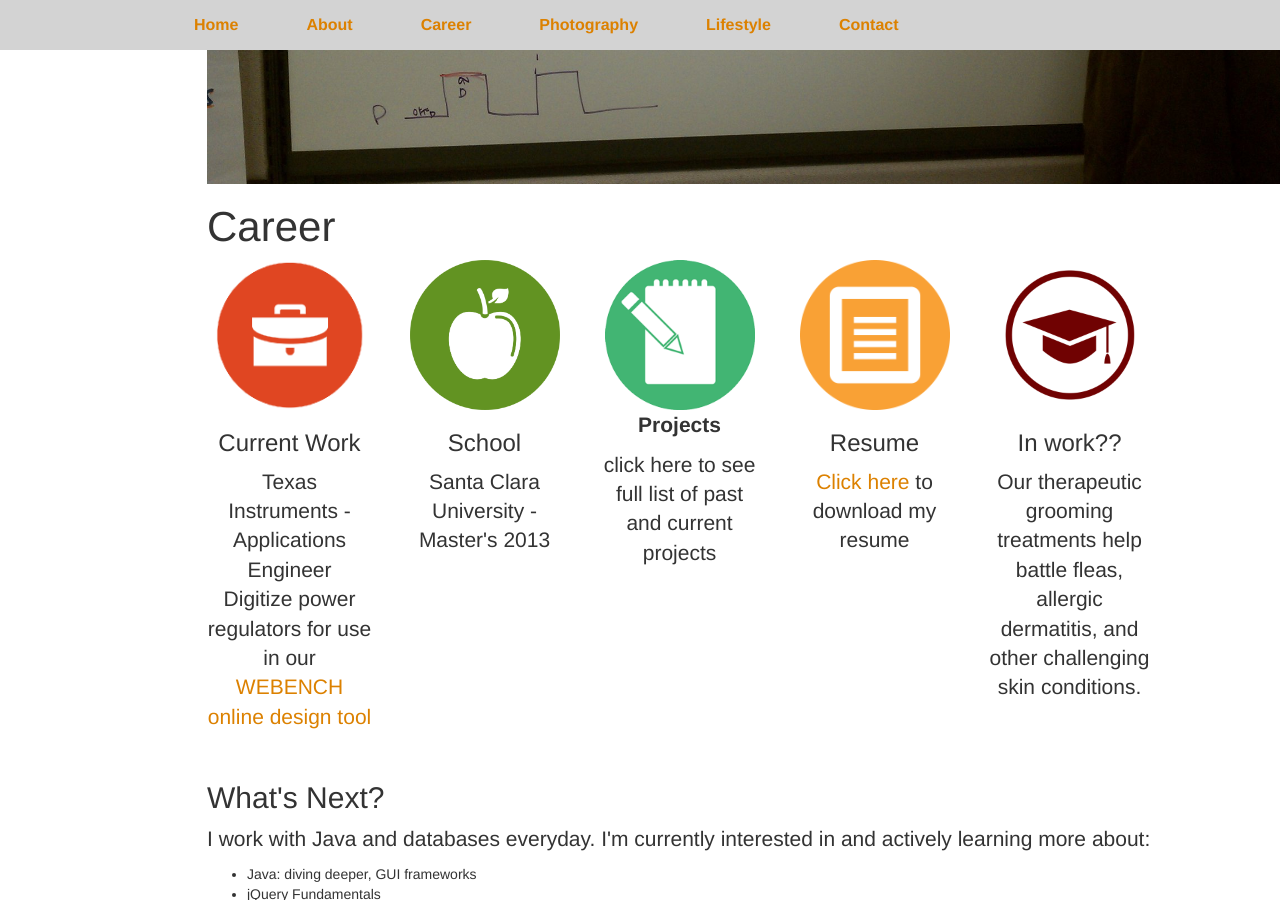
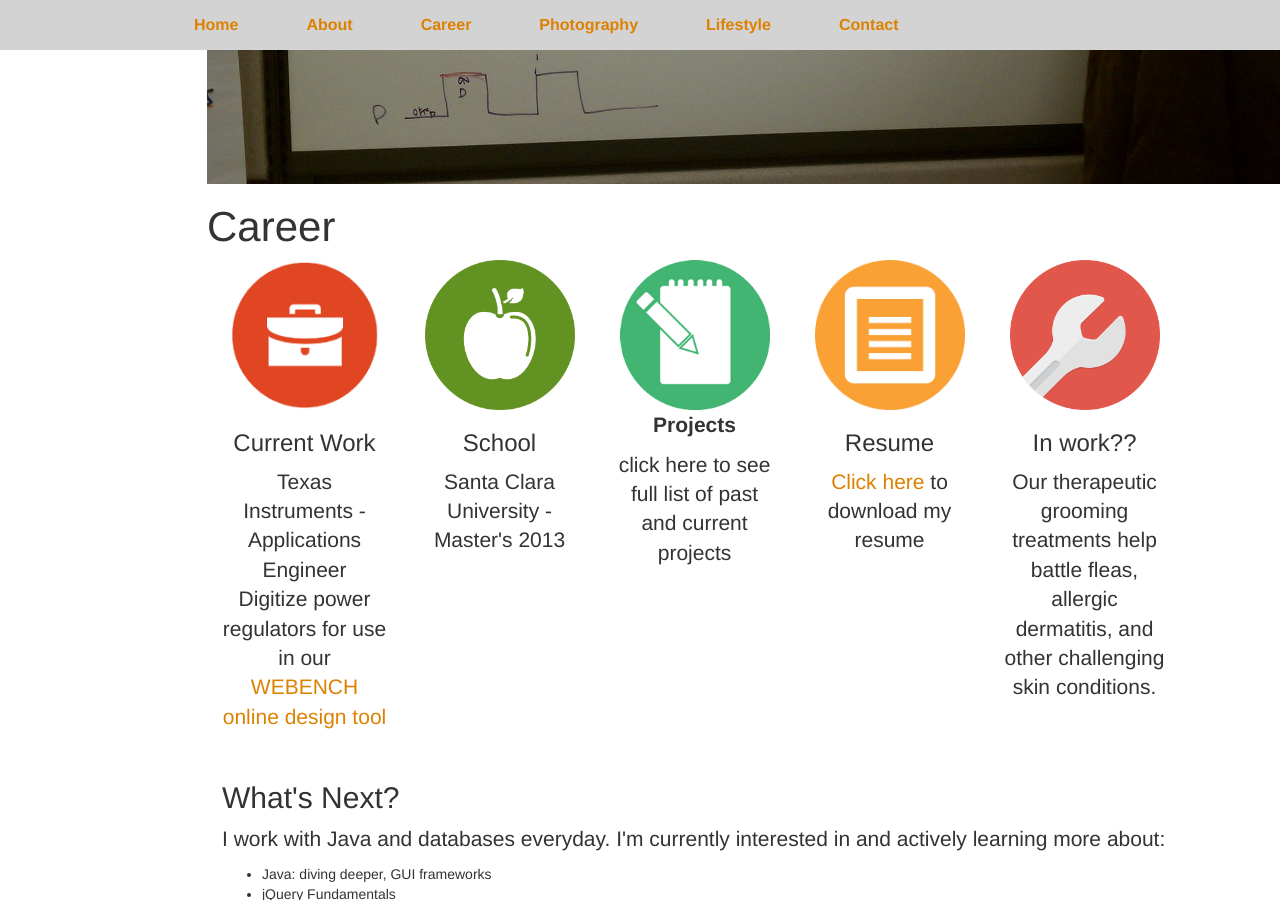
Before and after one commit to itsonlyjaz/itsonlyjaz.github.io, a Jekyll site: the page built from career/index.html, in a window 1280 px wide and 900 px high, scrolled down 396 px. Built offline with Jekyll 4.4.1, drawn with Linux system fonts in a browser that asks for light colours.

Commit message:
Update index.html

```diff
--- a/career/index.html
+++ b/career/index.html
@@ -13,7 +13,7 @@ title: jaz-marie
    <div class="parallax2"></div>
     <h1>Career</h1>
 
-    <div class="services">
+    <div class="services container">
     <div class="row">
         <section class="col-sm-6 col-md-4 col-lg-2">
             <img class="icon" src="work2.png" alt="Icon">
@@ -44,7 +44,7 @@ title: jaz-marie
         </section>
 
        <section class="col-sm-6 col-sm-4 col-lg-2">
-            <img class="icon" src="school2.png" alt="Icon">
+            <img class="icon" src="inwork.png" alt="Icon">
             <h3>In work??</h3>
             <p>Our therapeutic grooming treatments help battle fleas, allergic dermatitis, and other challenging skin conditions.</p>
         </section>
```
